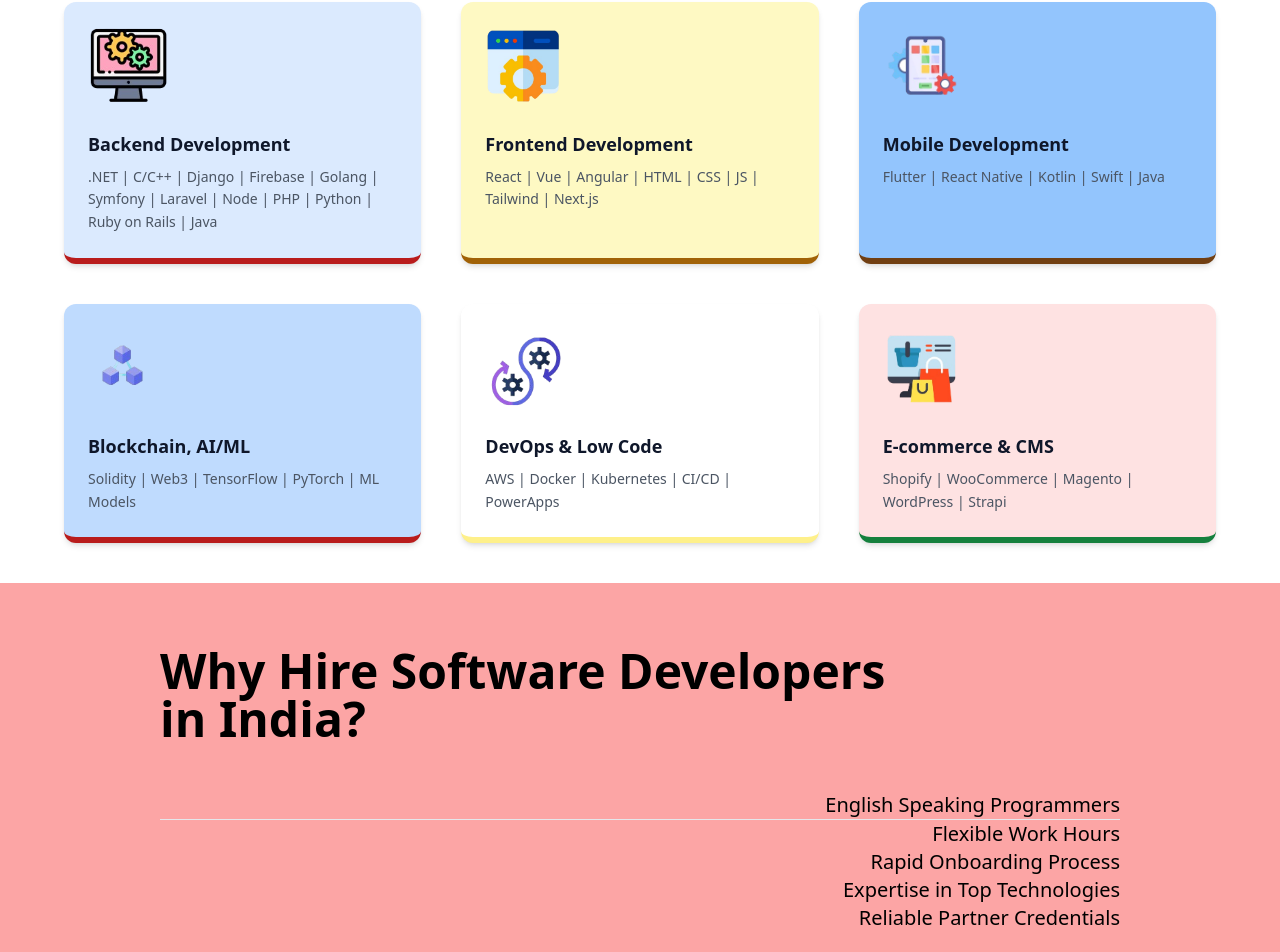
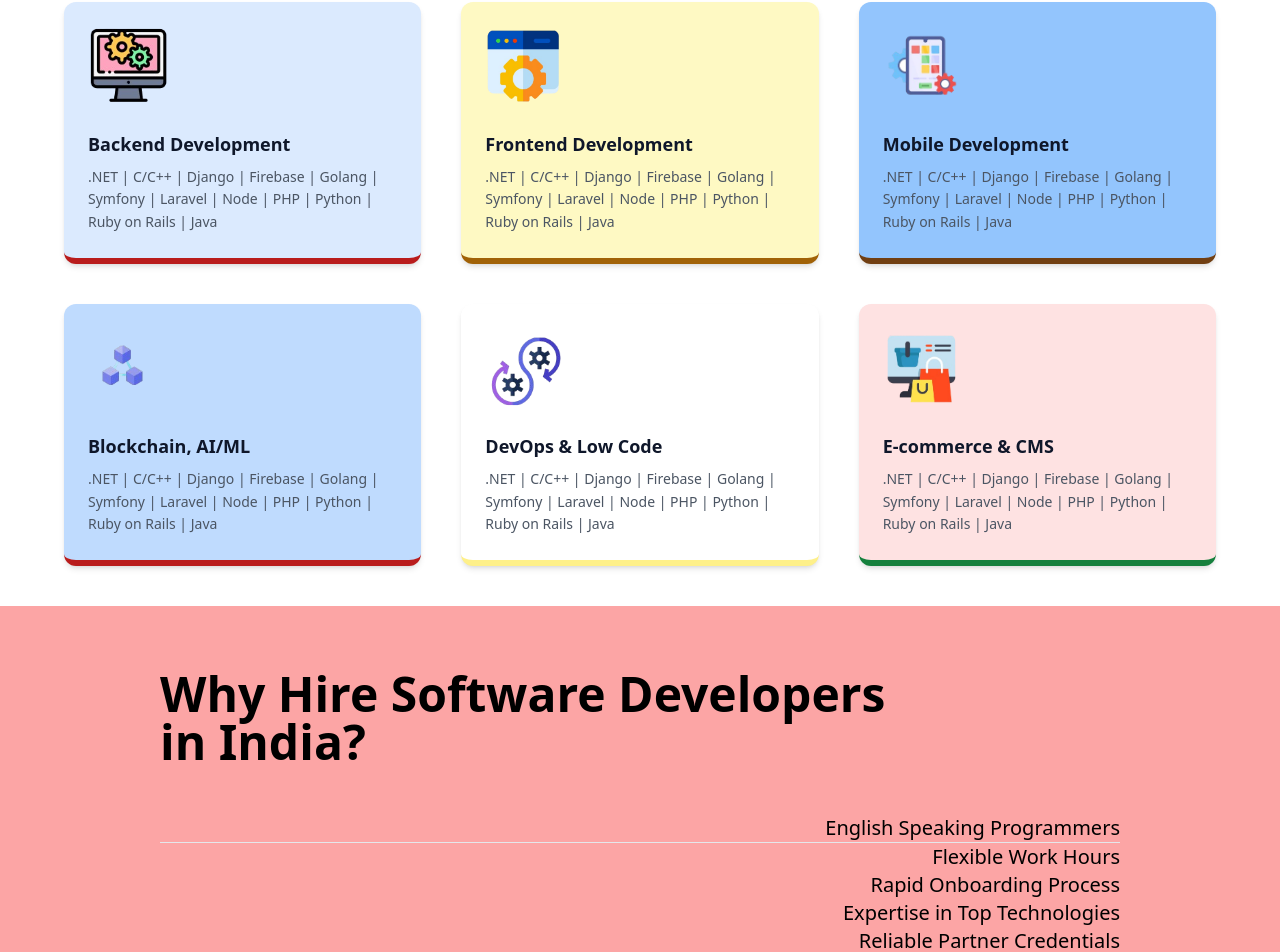
Before and after one commit to irakeshbind/Digital-Prospects-HR, a React (Create React App) app: page / in a window 1280 px wide. Shown: the part 2306-3258 px from the top of the page. Built offline with nearby package versions, Linux system fonts and the light colour scheme.

Commit message:
add this text

```diff
--- a/src/componets/Technology.js
+++ b/src/componets/Technology.js
@@ -51,7 +51,8 @@
             Frontend Development
           </h6>
           <p className="text-sm text-gray-600 leading-relaxed">
-            React | Vue | Angular | HTML | CSS | JS | Tailwind | Next.js
+            .NET | C/C++ | Django | Firebase | Golang | Symfony | Laravel | Node
+            | PHP | Python | Ruby on Rails | Java
           </p>
         </div>
 
@@ -64,8 +65,9 @@
           <h6 className="text-lg font-semibold text-slate-900 mb-2">
             Mobile Development
           </h6>
-          <p className="text-sm text-gray-600 leading-relaxed">
-            Flutter | React Native | Kotlin | Swift | Java
+           <p className="text-sm text-gray-600 leading-relaxed">
+            .NET | C/C++ | Django | Firebase | Golang | Symfony | Laravel | Node
+            | PHP | Python | Ruby on Rails | Java
           </p>
         </div>
 
@@ -78,8 +80,9 @@
           <h6 className="text-lg font-semibold text-slate-900 mb-2">
             Blockchain, AI/ML
           </h6>
-          <p className="text-sm text-gray-600 leading-relaxed">
-            Solidity | Web3 | TensorFlow | PyTorch | ML Models
+           <p className="text-sm text-gray-600 leading-relaxed">
+            .NET | C/C++ | Django | Firebase | Golang | Symfony | Laravel | Node
+            | PHP | Python | Ruby on Rails | Java
           </p>
         </div>
 
@@ -93,7 +96,8 @@
             DevOps & Low Code
           </h6>
           <p className="text-sm text-gray-600 leading-relaxed">
-            AWS | Docker | Kubernetes | CI/CD | PowerApps
+            .NET | C/C++ | Django | Firebase | Golang | Symfony | Laravel | Node
+            | PHP | Python | Ruby on Rails | Java
           </p>
         </div>
 
@@ -106,8 +110,9 @@
           <h6 className="text-lg font-semibold text-slate-900 mb-2">
             E-commerce & CMS
           </h6>
-          <p className="text-sm text-gray-600 leading-relaxed">
-            Shopify | WooCommerce | Magento | WordPress | Strapi
+           <p className="text-sm text-gray-600 leading-relaxed">
+            .NET | C/C++ | Django | Firebase | Golang | Symfony | Laravel | Node
+            | PHP | Python | Ruby on Rails | Java
           </p>
         </div>
       </div>
```
